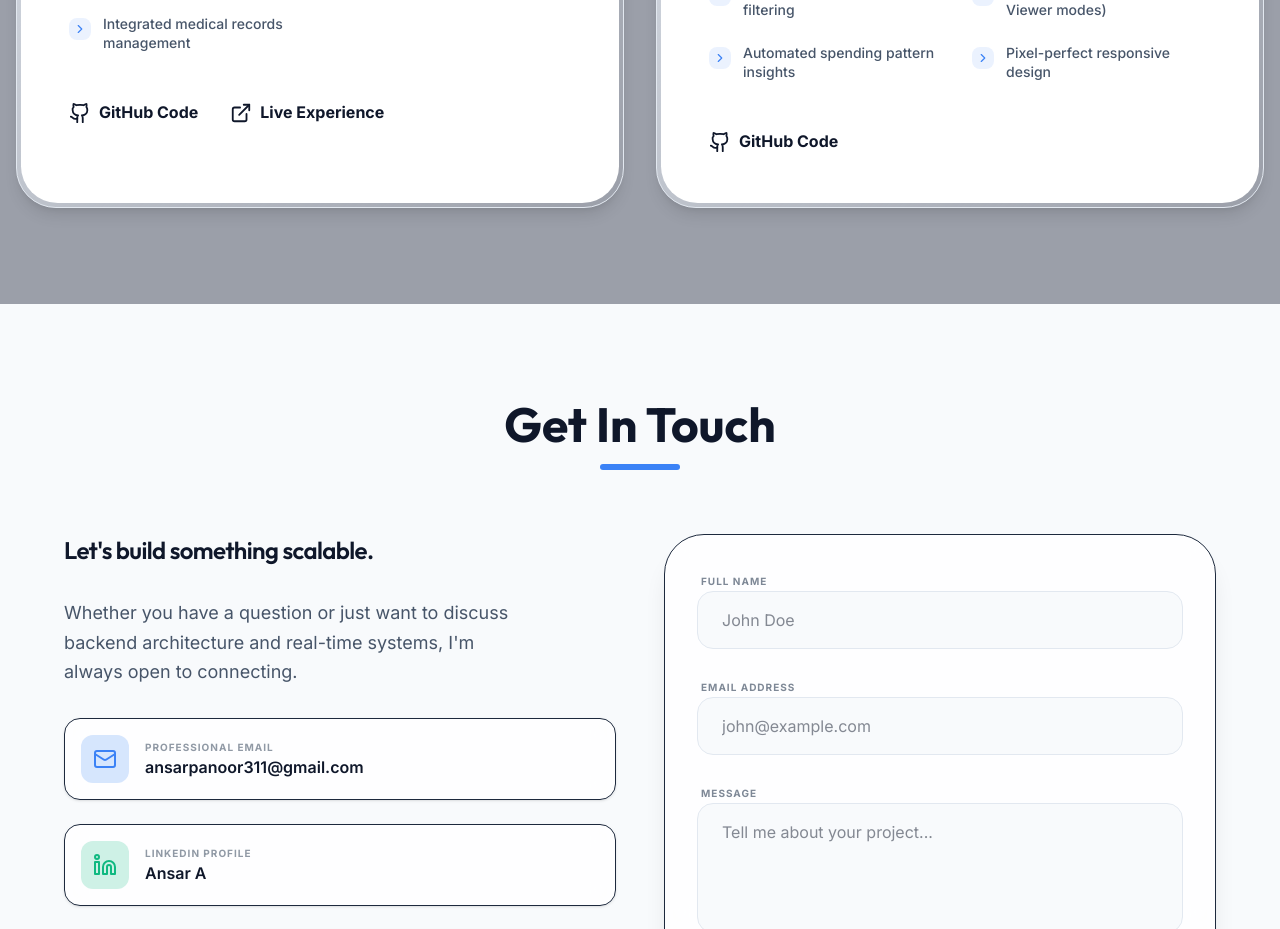
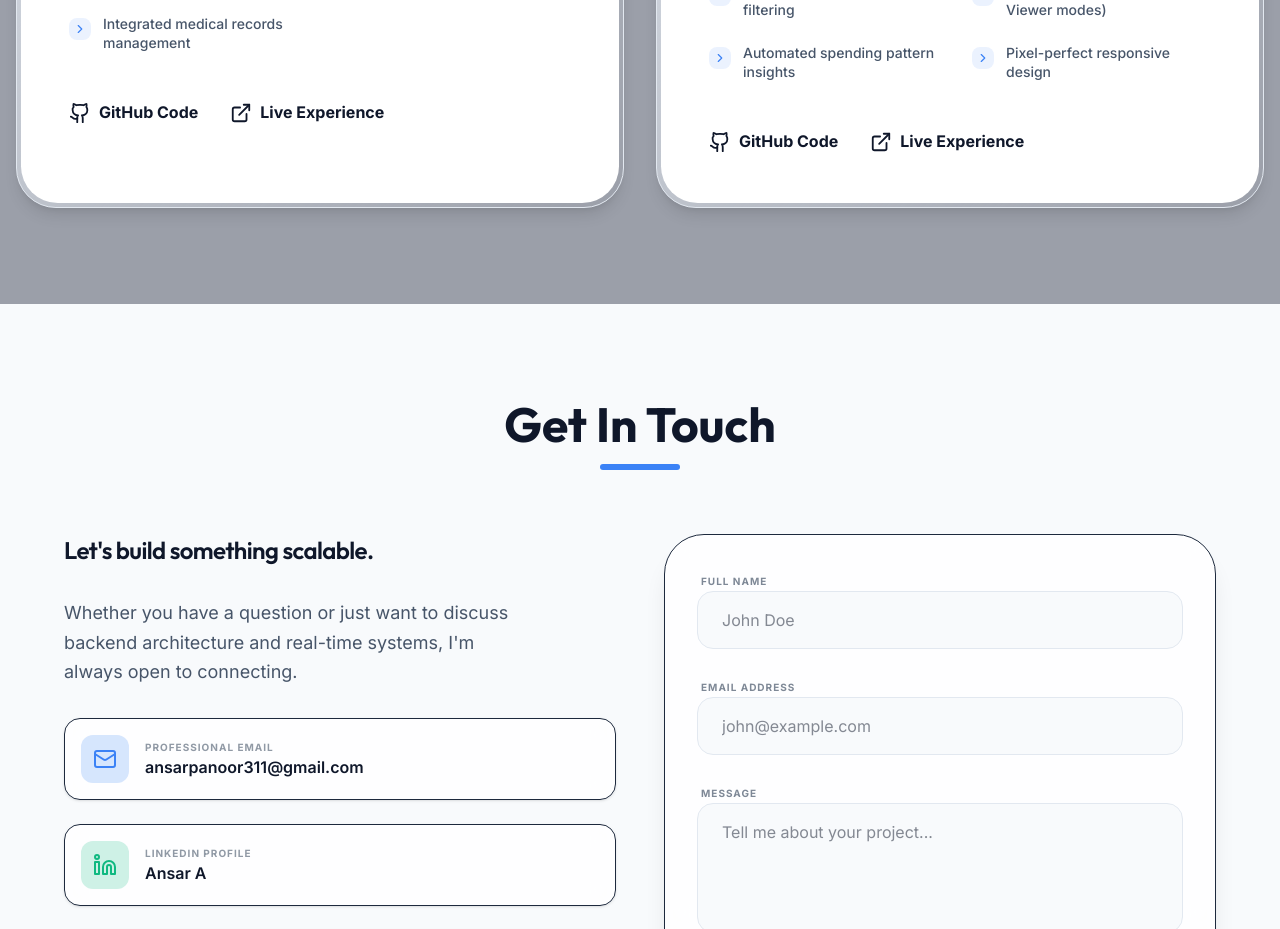
Before and after one commit to ansaralikunju311311/Portfolio, a React (Vite) app: page / in a window 1280 px wide. Shown: the part 3780-4709 px from the top of the page. Built offline with nearby package versions, Linux system fonts and the light colour scheme.

Commit message:
link issue fixed

```diff
--- a/src/components/Projects.tsx
+++ b/src/components/Projects.tsx
@@ -154,7 +154,10 @@ export default function Projects() {
               "Pixel-perfect responsive design"
             ]}
             tech={["React", "Redux Toolkit", "Recharts", "Tailwind"]}
-            links={{ github: "https://github.com/ansaralikunju311311/finance-dashboard" }}
+            links={{
+              github: "https://github.com/ansaralikunju311311/dashboard",
+              demo: "https://project-1kkyp.vercel.app"
+            }}
           />
         </div>
       </div>
```
